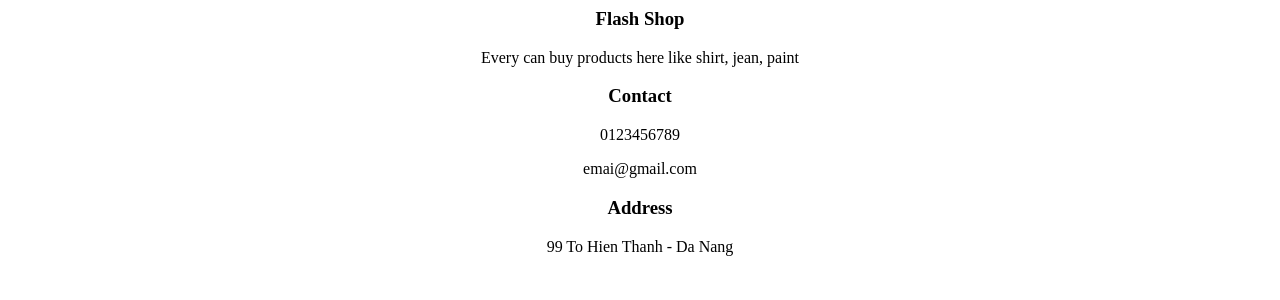
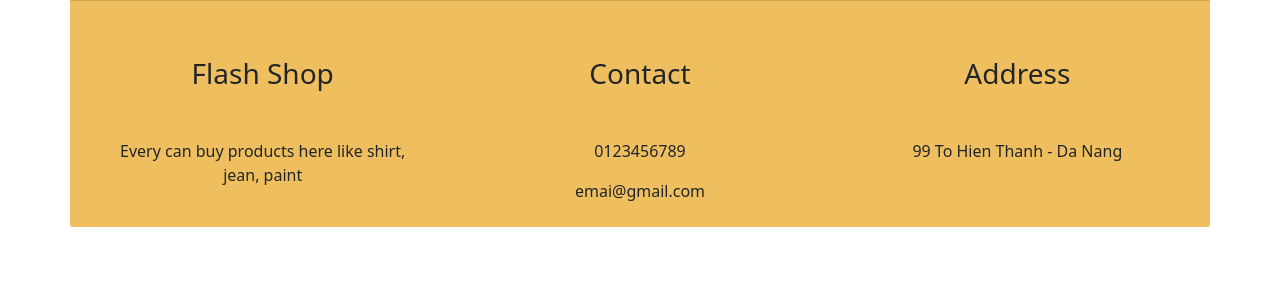
Before and after one commit to Ki0ng/Flash_Shop, a PHP site: template mvc/views/compnents/footer.php in a window 1280 px wide. Shown: the top 300 px of the page. Run offline with PHP 8.4, Linux system fonts and the light colour scheme; the template is opened without the code that fills it, so the values that code supplies are empty.

Commit message:
done footer css

```diff
--- a/mvc/views/compnents/footer.php
+++ b/mvc/views/compnents/footer.php
@@ -1,3 +1,6 @@
+<link href="https://cdn.jsdelivr.net/npm/bootstrap@5.0.2/dist/css/bootstrap.min.css" rel="stylesheet" integrity="sha384-EVSTQN3/azprG1Anm3QDgpJLIm9Nao0Yz1ztcQTwFspd3yD65VohhpuuCOmLASjC" crossorigin="anonymous">
+<link rel="stylesheet" type="text/css" href="/public/CSS/component/footer.css.php">
+
 <body>
     <div class="card-footer container-lg">
         <center>
--- /dev/null
+++ b/public/CSS/components/footer.css.php
@@ -0,0 +1,13 @@
+<style>
+    .card-footer{
+    }
+
+    .card-footer{
+    background: #EFBF5F
+    }
+
+    .card-footer h3 {
+    margin-top: 3rem;
+    margin-bottom: 3rem;
+    }
+</style>
```
